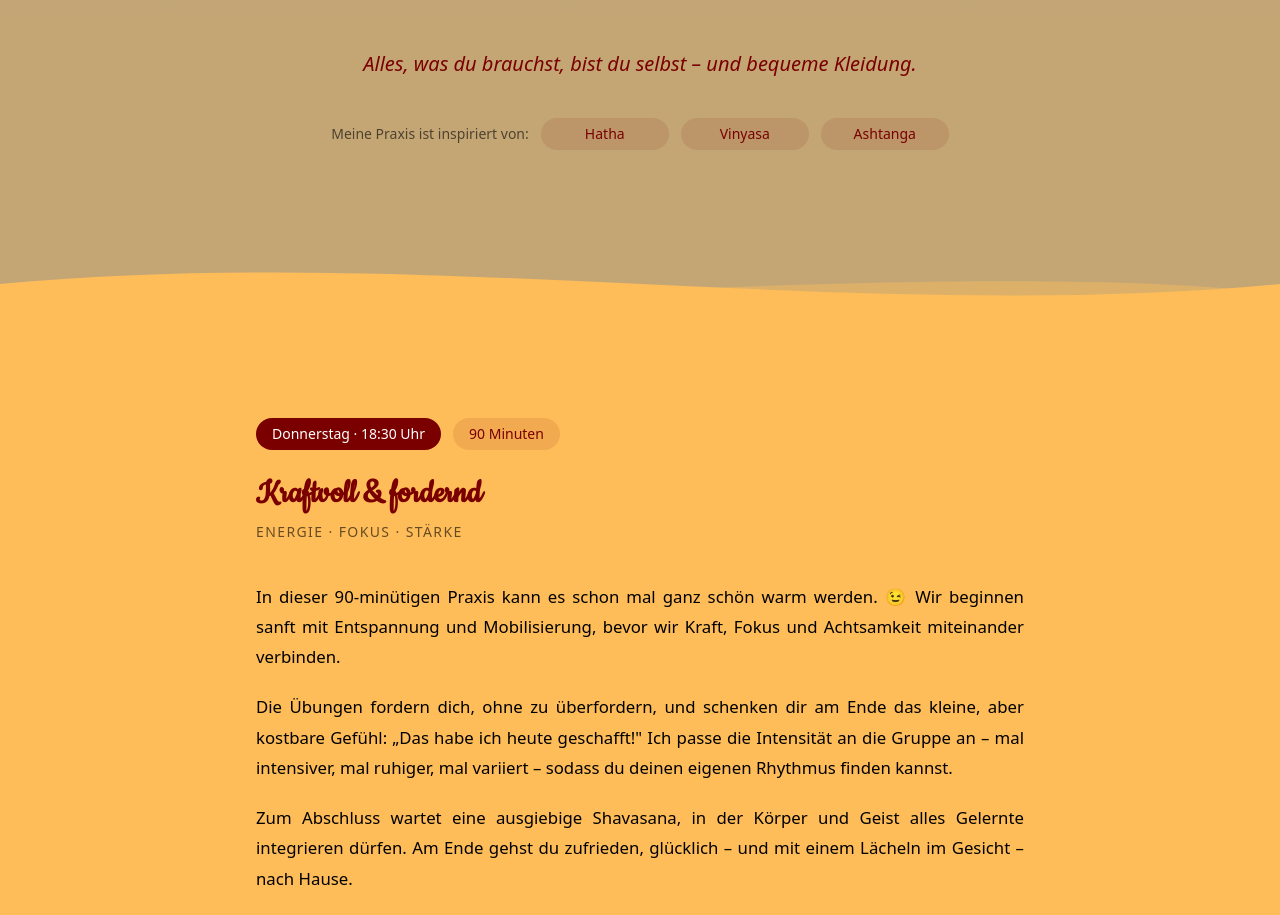
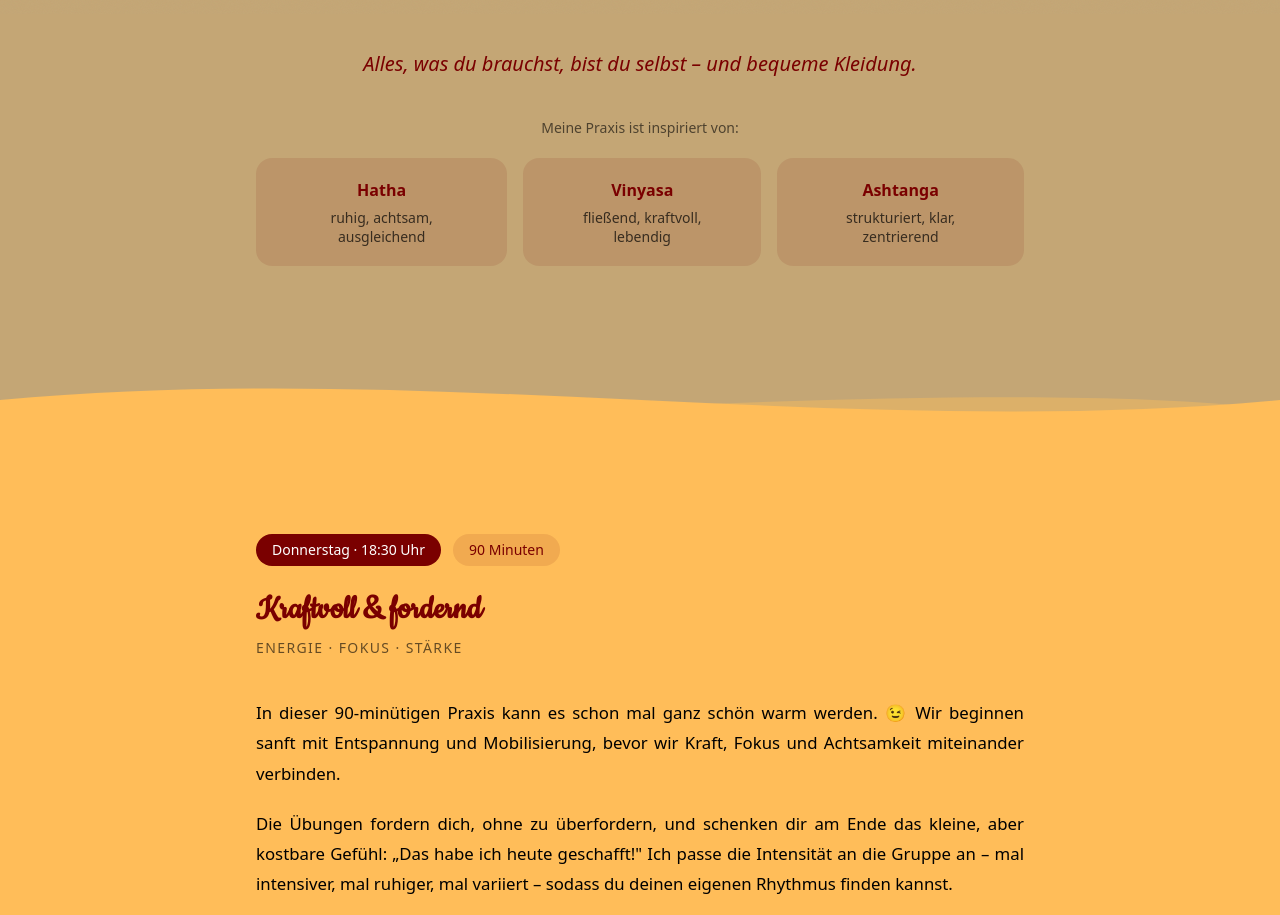
Before and after one commit to KimReuter/YogaMitHerz, a Next.js app: page /yoga in a window 1280 px wide. Shown: the part 786-1701 px from the top of the page. Built offline with nearby package versions, Linux system fonts and the light colour scheme.

Commit message:
Replace style chips with info cards (title + description) (#48)
Co-authored-by: Claude Sonnet 4.6 <noreply@anthropic.com>

```diff
--- a/src/app/yoga/page.tsx
+++ b/src/app/yoga/page.tsx
@@ -5,7 +5,11 @@ import WaveDivider from '../components/WaveDivider';
 import FadeIn from '../components/FadeIn';
 import Button from '../components/Button';
 
-const styleInfluences = ['Hatha', 'Vinyasa', 'Ashtanga'];
+const styleInfluences = [
+  { name: 'Hatha', desc: 'ruhig, achtsam, ausgleichend' },
+  { name: 'Vinyasa', desc: 'fließend, kraftvoll, lebendig' },
+  { name: 'Ashtanga', desc: 'strukturiert, klar, zentrierend' },
+];
 
 const courses = [
   {
@@ -94,18 +98,25 @@ export default function YogaPage() {
             </p>
           </FadeIn>
 
-          {/* Stil-Badges */}
+          {/* Stil-Karten */}
           <FadeIn delay={0.45}>
-            <div className="mt-10 flex flex-col md:flex-row items-center justify-center gap-3">
-              <span className="text-sm opacity-60">Meine Praxis ist inspiriert von:</span>
-              {styleInfluences.map((style) => (
-                <span
-                  key={style}
-                  className="w-32 text-center py-1.5 rounded-full text-sm bg-iris-terracotta/10 text-iris-terracotta"
-                >
-                  {style}
-                </span>
-              ))}
+            <div className="mt-10">
+              <span className="block text-sm opacity-60 text-center mb-5">Meine Praxis ist inspiriert von:</span>
+              <div className="flex flex-col md:flex-row justify-center gap-4">
+                {styleInfluences.map(({ name, desc }, i) => (
+                  <motion.div
+                    key={name}
+                    initial={{ opacity: 0, y: 12 }}
+                    whileInView={{ opacity: 1, y: 0 }}
+                    viewport={{ once: true }}
+                    transition={{ duration: 0.5, delay: i * 0.1 }}
+                    className="flex flex-col items-center text-center gap-1.5 bg-iris-terracotta/10 rounded-2xl px-8 py-5 min-w-[160px]"
+                  >
+                    <span className="font-semibold text-iris-terracotta text-base">{name}</span>
+                    <span className="text-sm opacity-70 leading-snug">{desc}</span>
+                  </motion.div>
+                ))}
+              </div>
             </div>
           </FadeIn>
         </div>
```
